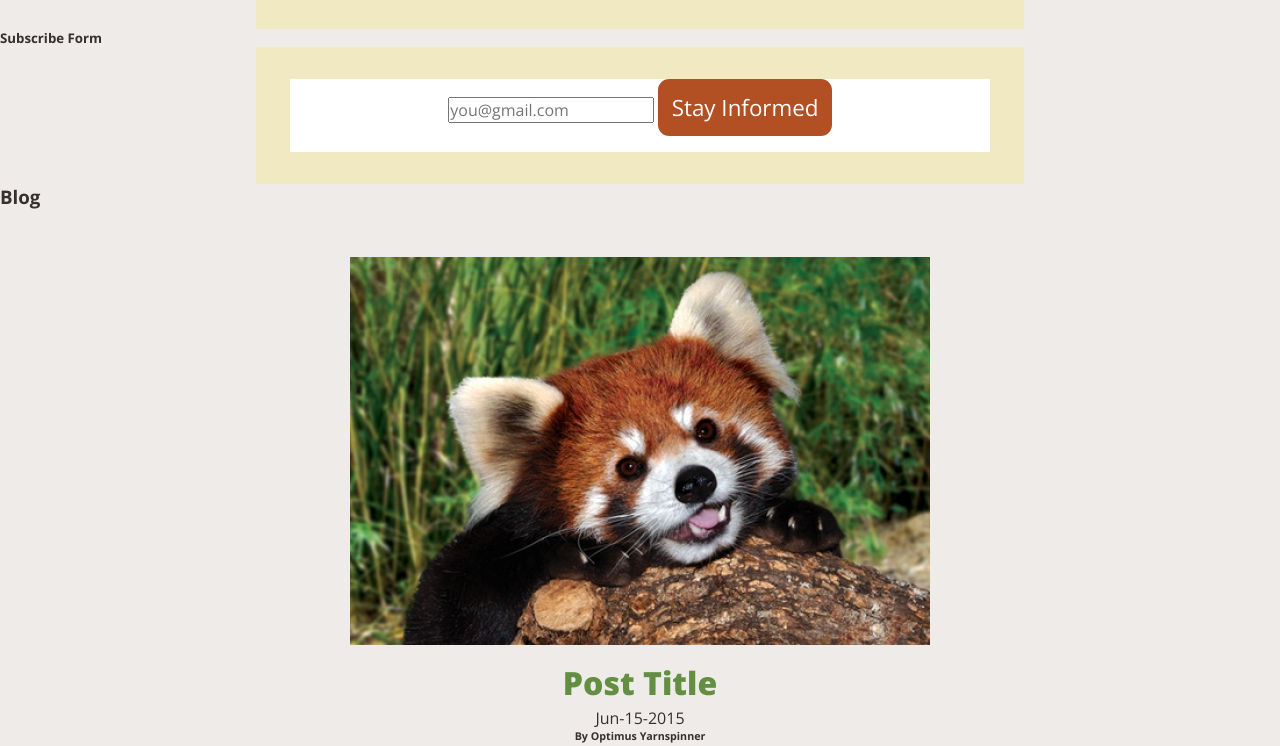
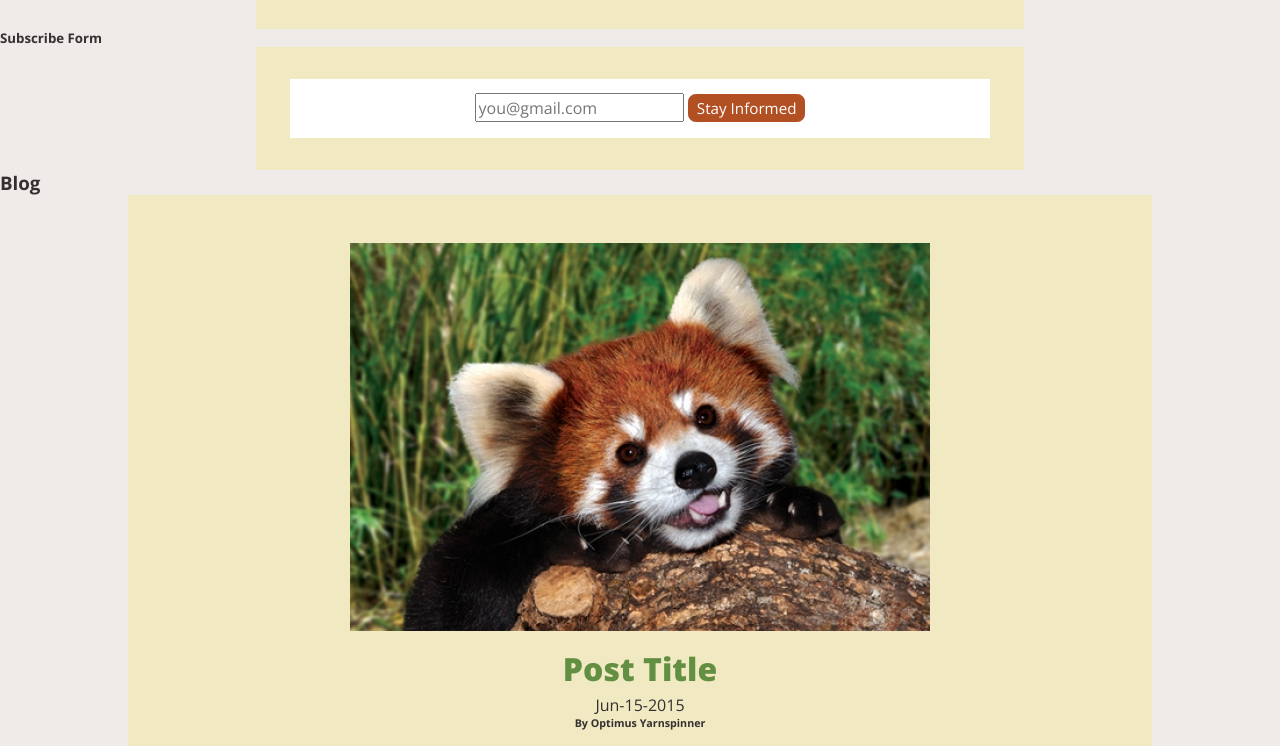
Before and after one commit to phirt13/css-architecture, a plain HTML site: page index.html in a window 1280 px wide. Shown: the part 1017-1763 px from the top of the page. Drawn offline with nearby package versions, Linux system fonts and the light colour scheme.

Commit message:
refab css structure SMACSS

```diff
--- a/css/module.css
+++ b/css/module.css
@@ -47,13 +47,15 @@
 
 /*--------------Contact Module-------------------*/
 .subscribe-form input{
-  display: inline-block
+  display: inline-block;
+  padding: .1em;
 }
 
 #subscribe-btn {
   display: inline-block;
   padding: .2em .5em .2em .5em;
-  border-radius: 0;
+  border: ;
+  border-radius: .5;
   font-size: .95em;
 }
 
--- a/index.html
+++ b/index.html
@@ -61,10 +61,10 @@
           <form class="subscribe-form" role="subscribe form" >
             <fieldset>
               <input aria-label="Email Field" type="email" value="" placeholder="you@gmail.com" required/>
-              <button id="subscribe">Stay Informed</button>
+              <button id="subscribe-btn">Stay Informed</button>
             </fieldset>
           </form>
-      <h3>Blog</h3
+      <h3>Blog</h3>
         <article class="blog-post">
           <section class="blog-header">
           <img class="blog-image" id="" src="pics/redpanda.jpg"/>
```
